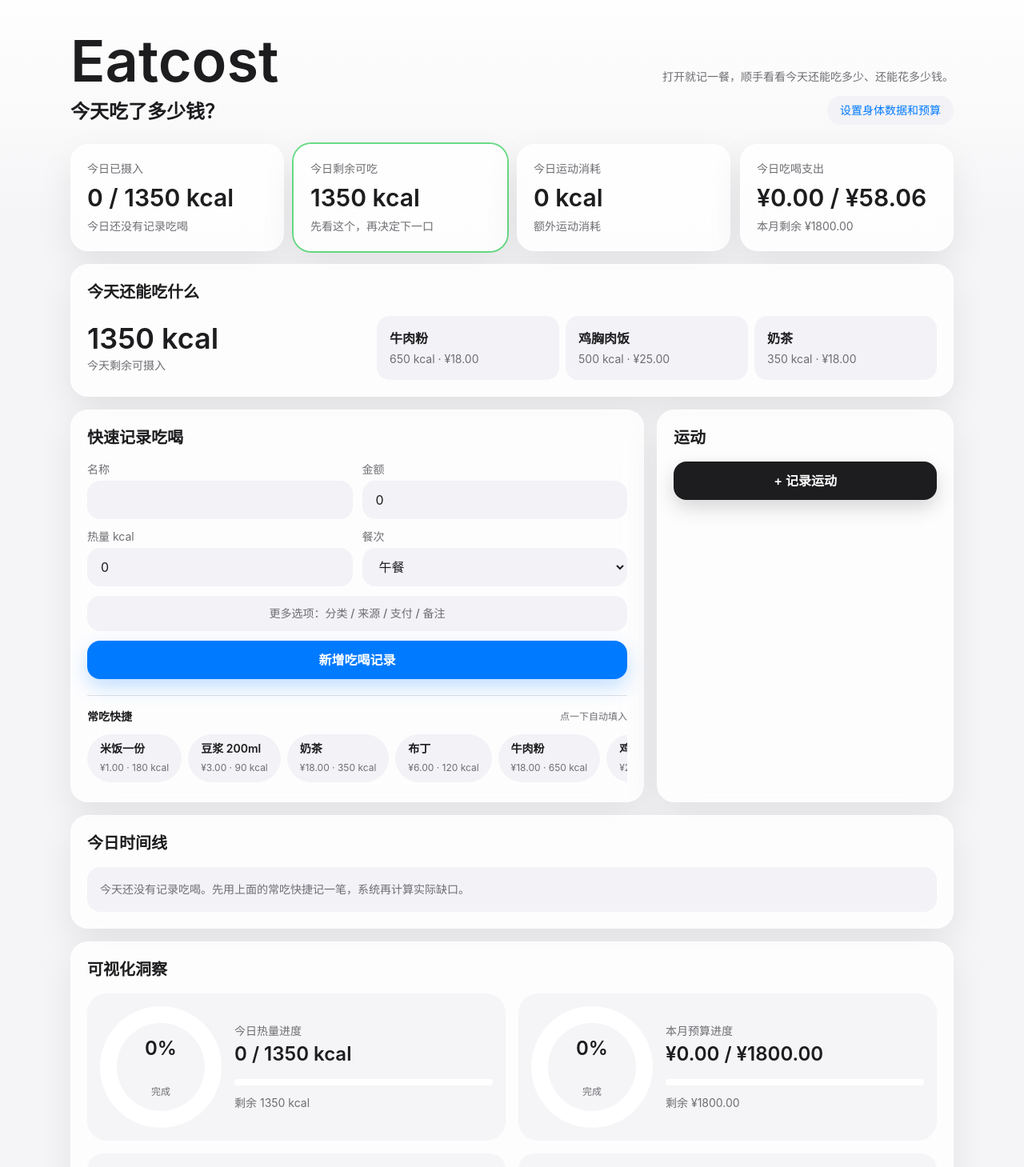
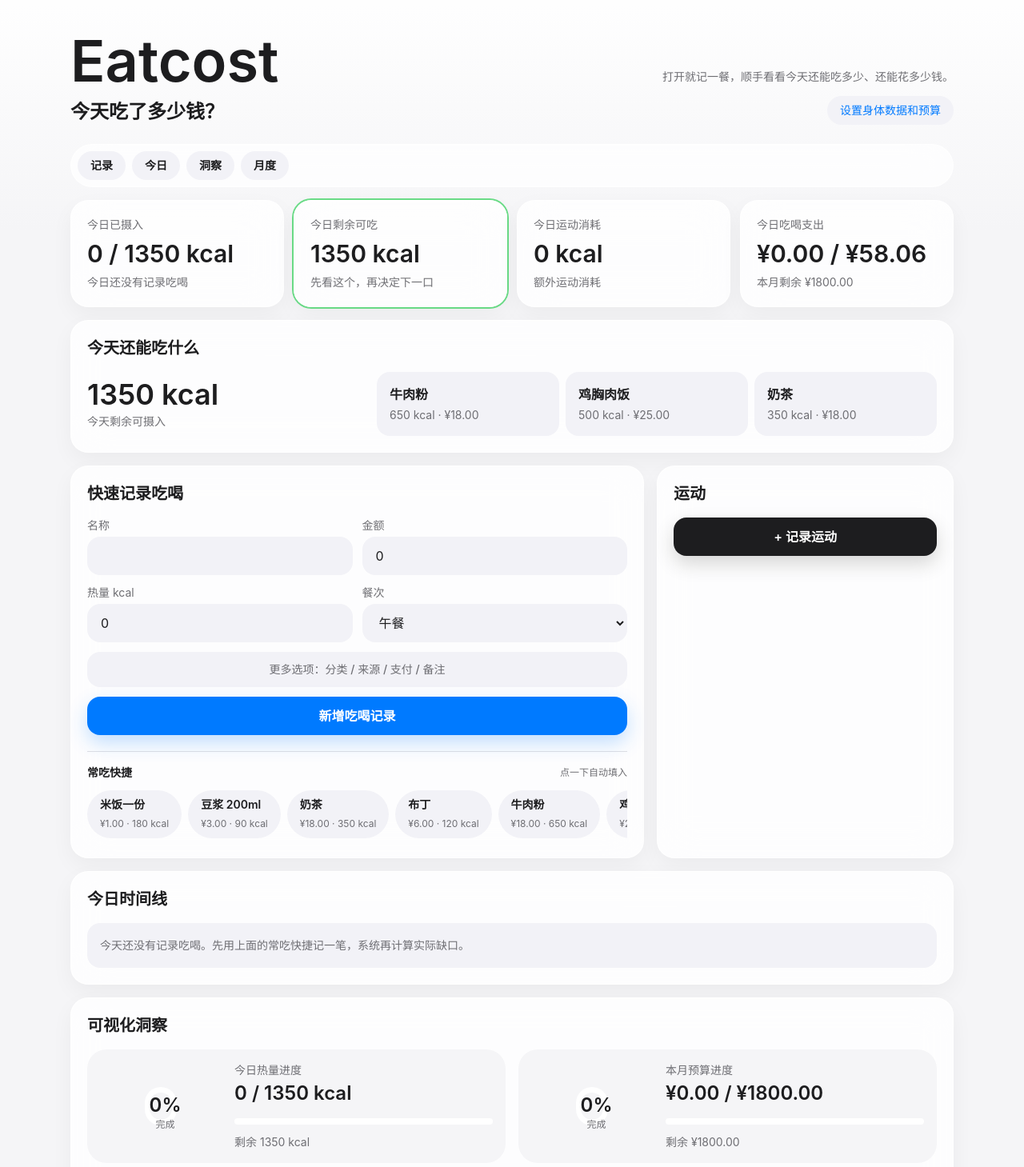
Before and after one commit to eureka777-ai/Eatcost, a Next.js app: page / in a window 1280 px wide. Shown: the top 1459 px of the page at 80% size. Built offline with nearby package versions, Linux system fonts and the light colour scheme.

Commit message:
Improve mobile sections

```diff
--- a/app/globals.css
+++ b/app/globals.css
@@ -22,6 +22,10 @@ body {
   text-rendering: optimizeLegibility;
 }
 
+html {
+  scroll-behavior: smooth;
+}
+
 input,
 select,
 textarea,
--- a/app/page.tsx
+++ b/app/page.tsx
@@ -279,6 +279,21 @@ export default function Home() {
         </div>
       </header>
 
+      <nav className="sticky top-0 z-10 -mx-3 mb-4 border-y border-white/70 bg-white/75 px-3 py-2 backdrop-blur-xl sm:static sm:mx-0 sm:rounded-full sm:border sm:px-2">
+        <div className="flex gap-2 overflow-x-auto">
+          {[
+            ["#record", "记录"],
+            ["#today", "今日"],
+            ["#insights", "洞察"],
+            ["#month", "月度"]
+          ].map(([href, label]) => (
+            <a key={href} className="shrink-0 rounded-full bg-[#f2f2f7] px-4 py-2 text-sm font-semibold text-ink transition hover:bg-apple hover:text-white" href={href}>
+              {label}
+            </a>
+          ))}
+        </div>
+      </nav>
+
       <section className="grid grid-cols-2 gap-2 sm:gap-3 lg:grid-cols-4">
         <Stat title="今日已摄入" value={`${round(stats.todayIntake)} / ${metrics.suggestedIntake} kcal`} note={stats.hasFoodToday ? "已开始记录今日吃喝" : "今日还没有记录吃喝"} />
         <Stat title="今日剩余可吃" value={`${round(stats.remainingIntake)} kcal`} note="先看这个，再决定下一口" strong />
@@ -290,7 +305,8 @@ export default function Home() {
         <TemplateSuggestions remainingIntake={stats.remainingIntake} templates={templates} />
       </Card>
 
-      <div className="mt-4 grid gap-4 lg:grid-cols-[1.45fr_0.75fr]">
+      <section id="record" className="scroll-mt-20">
+      <div className="mt-4 grid gap-3 sm:gap-4 lg:grid-cols-[1.45fr_0.75fr]">
         <Card title="快速记录吃喝">
           <form className="grid gap-3 sm:grid-cols-2" onSubmit={saveFood}>
             <Text label="名称" value={foodForm.name} onChange={(value) => setFoodForm({ ...foodForm, name: value })} />
@@ -362,7 +378,9 @@ export default function Home() {
           )}
         </Card>
       </div>
+      </section>
 
+      <section id="today" className="scroll-mt-20">
       <Card title="今日时间线" className="mt-4">
         <div className="space-y-5">
           {meals.map((meal) => {
@@ -409,7 +427,9 @@ export default function Home() {
           )}
         </div>
       </Card>
+      </section>
 
+      <section id="insights" className="scroll-mt-20">
       <Card title="可视化洞察" className="mt-4">
         <div className="grid gap-3 sm:gap-4 lg:grid-cols-2">
           <RingPanel
@@ -447,7 +467,9 @@ export default function Home() {
           />
         </div>
       </Card>
+      </section>
 
+      <section id="month" className="scroll-mt-20">
       <Card title="本月统计" className="mt-4">
         <div className="mb-4 rounded-[20px] bg-[#f2f2f7] p-4 text-sm leading-6 text-muted">
           <p className="font-semibold text-ink">本月你在吃喝上花了 {money(stats.monthSpending)}</p>
@@ -474,6 +496,7 @@ export default function Home() {
           <Stat title="当前实际缺口" value={stats.hasFoodToday ? `${round(stats.todayDeficit)} kcal` : "未计算"} note={stats.hasFoodToday ? (stats.targetReached ? "已达成目标缺口" : `还差 ${round(body.targetDeficit - stats.todayDeficit)} kcal`) : "先记录吃喝后再计算"} />
         </div>
       </Card>
+      </section>
 
     </main>
   );
@@ -550,8 +573,8 @@ function RingPanel({
   const background = `conic-gradient(${isOver ? "#ff3b30" : color} ${displayProgress}%, #ffffff ${displayProgress}% 100%)`;
 
   return (
-    <div className="grid grid-cols-[8.5rem_1fr] items-center gap-4 rounded-[24px] bg-[#f5f5f7] p-4 sm:grid-cols-[9.5rem_1fr]">
-      <div className="relative grid aspect-square place-items-center rounded-full" style={{ background }}>
+    <div className="grid gap-4 rounded-[24px] bg-[#f5f5f7] p-4 sm:grid-cols-[9.5rem_1fr] sm:items-center">
+      <div className="relative mx-auto grid aspect-square w-36 place-items-center rounded-full sm:w-auto" style={{ background }}>
         <div className="grid h-[72%] w-[72%] place-items-center rounded-full bg-[#f5f5f7] text-center">
           <span className={`text-2xl font-semibold ${isOver ? "text-tomato" : "text-ink"}`}>{progress}%</span>
           <span className="text-xs text-muted">完成</span>
@@ -632,7 +655,7 @@ function DistributionPanel({
 
   return (
     <div className={`rounded-[20px] bg-[#f5f5f7] p-4 ${className}`}>
-      <div className="mb-4 flex items-center justify-between">
+      <div className="mb-4 flex flex-col gap-1 sm:flex-row sm:items-center sm:justify-between">
         <h3 className="font-semibold text-ink">{title}</h3>
         <span className="text-sm text-muted">合计 {formatter(total)}</span>
       </div>
@@ -676,7 +699,7 @@ function DistributionPanel({
 
 function Card({ title, children, className = "" }: { title: string; children: React.ReactNode; className?: string }) {
   return (
-    <section className={`rounded-[22px] border border-white/70 bg-paper p-4 shadow-soft backdrop-blur-xl sm:p-5 ${className}`}>
+    <section className={`rounded-[20px] border border-white/70 bg-paper p-4 shadow-soft backdrop-blur-xl sm:rounded-[22px] sm:p-5 ${className}`}>
       <h2 className="mb-4 text-lg font-semibold text-ink sm:text-xl">{title}</h2>
       {children}
     </section>
@@ -775,12 +798,12 @@ function RecordRow({
   onDelete: () => void;
 }) {
   return (
-    <div className="flex flex-col gap-3 rounded-2xl border border-transparent bg-[#f5f5f7] p-4 sm:flex-row sm:items-center sm:justify-between">
+    <div className="flex flex-col gap-3 rounded-2xl border border-transparent bg-[#f5f5f7] p-3 sm:flex-row sm:items-center sm:justify-between sm:p-4">
       <div>
         <p className="font-semibold text-ink">{title}</p>
         <p className="text-sm text-muted">{meta}</p>
       </div>
-      <div className="flex items-center justify-between gap-3 sm:justify-end">
+      <div className="flex flex-wrap items-center justify-between gap-2 sm:justify-end">
         <p className="font-semibold text-ink">{value}</p>
         <button className="rounded-full bg-white px-4 py-2 text-sm font-medium text-apple shadow-[0_1px_2px_rgba(0,0,0,0.06)]" onClick={onEdit}>
           编辑
--- a/tailwind.config.ts
+++ b/tailwind.config.ts
@@ -18,7 +18,7 @@ const config: Config = {
         apple: "#007aff"
       },
       boxShadow: {
-        soft: "0 18px 45px rgba(0, 0, 0, 0.08)"
+        soft: "0 10px 28px rgba(0, 0, 0, 0.045)"
       }
     }
   },
```
